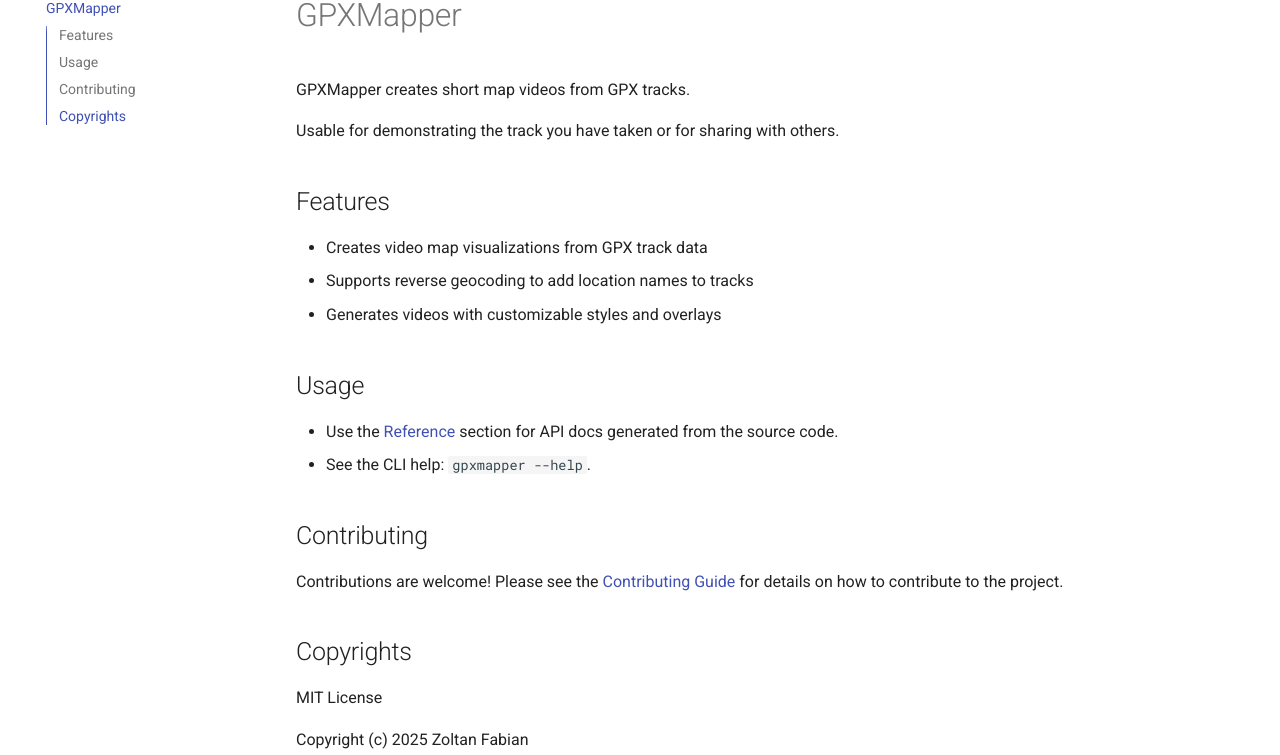
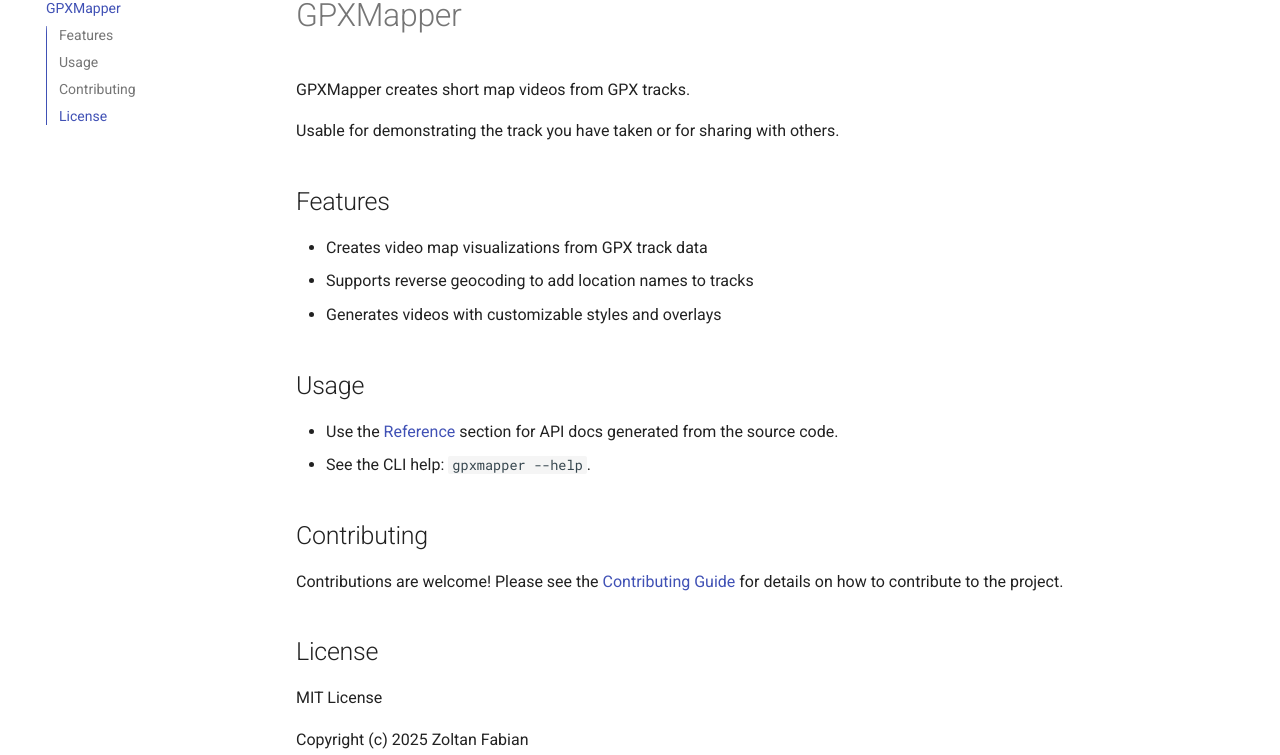
Before and after one commit to dzooli/gpxmapper, an MkDocs documentation site: the page built from docs/userdocs/index.md, in a window 1280 px wide and 1276 px high. Shown: the part 151-906 px from the top of the window. Built offline with MkDocs 1.6.1 and Material for MkDocs 9.7.7, drawn with Linux system fonts in a browser that asks for light colours; comment, search, counter and statistics services are not loaded.

Commit message:
[GPXM-3] docs: update Copyrights section to License

```diff
--- a/docs/userdocs/index.md
+++ b/docs/userdocs/index.md
@@ -20,7 +20,7 @@ Usable for demonstrating the track you have taken or for sharing with others.
 Contributions are welcome! Please see the [Contributing Guide](contributing.md) for details on how to contribute to the
 project.
 
-## Copyrights
+## License
 
 MIT License
 
```
